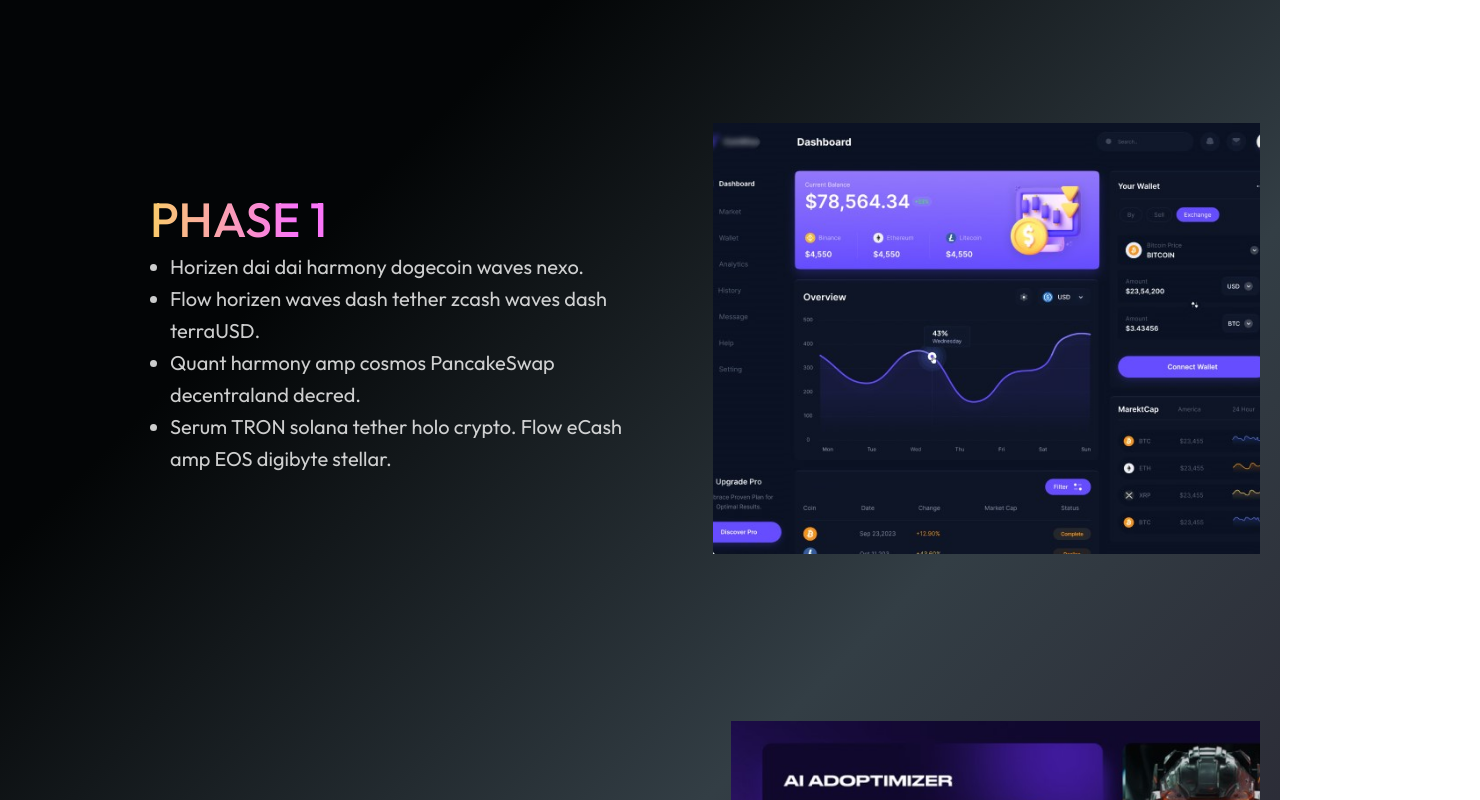
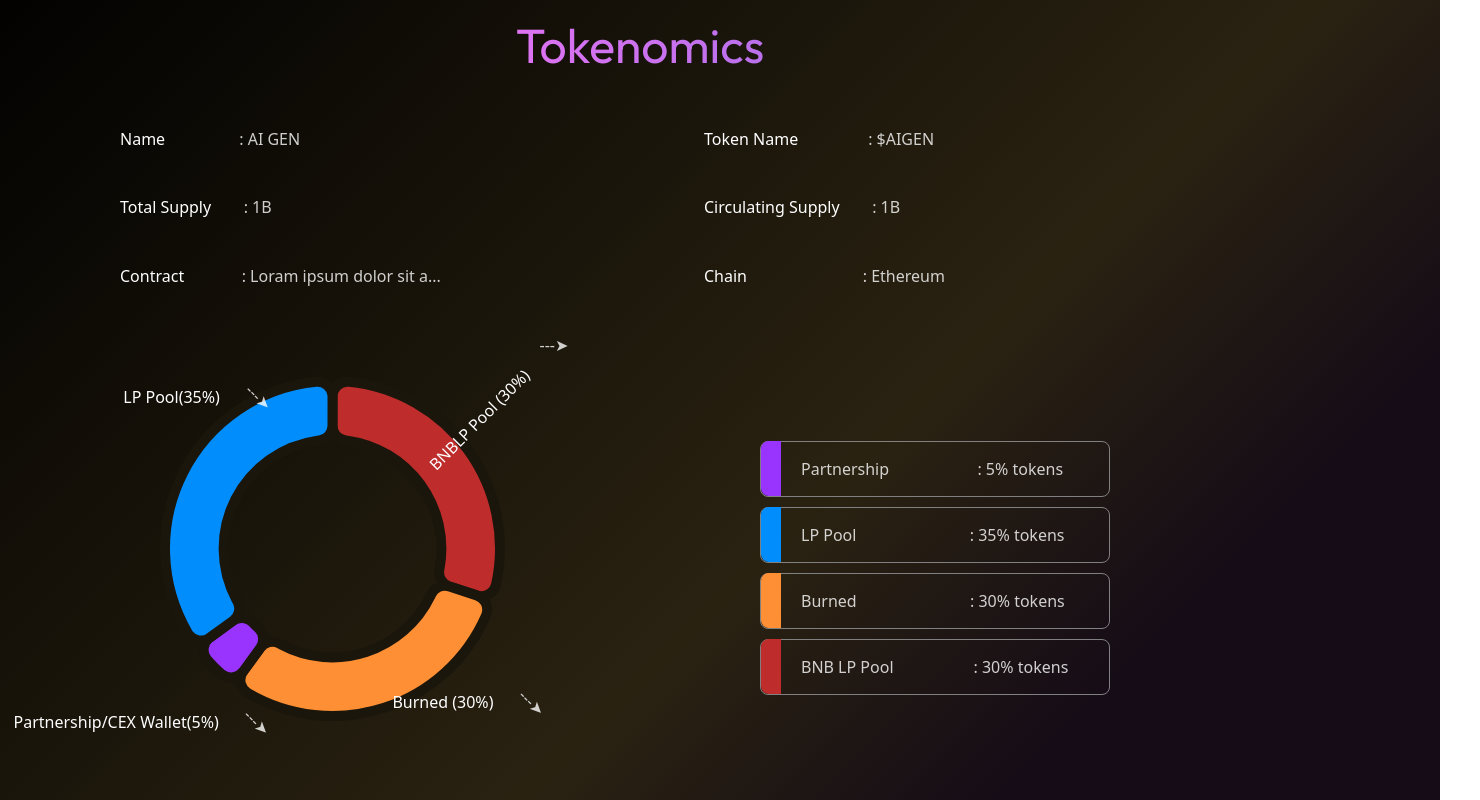
Before and after one commit to mohdaamil120/Mohd-Aamil---Frontend-Developer, a React (Create React App) app: page / in a window 1280 px wide. Shown: the part 3880-4680 px from the top of the page, 1480 px wide, since content can reach past the window. Built offline with nearby package versions, Linux system fonts and the light colour scheme.

Commit message:
Testimonial added

```diff
--- a/package.json
+++ b/package.json
@@ -6,7 +6,9 @@
     "@testing-library/jest-dom": "^5.17.0",
     "@testing-library/react": "^13.4.0",
     "@testing-library/user-event": "^13.5.0",
+    "chart.js": "^4.4.3",
     "react": "^18.3.1",
+    "react-chartjs-2": "^5.2.0",
     "react-dom": "^18.3.1",
     "react-scripts": "5.0.1",
     "styled-components": "^6.1.11",
--- a/src/App.js
+++ b/src/App.js
@@ -7,6 +7,7 @@ import Footer from './Components/Footer';
 import Hero from './Components/Hero';
 import MidSection from './Components/MidSection';
 import Roadmap from './Components/Roadmap';
+import Tokenomics from './Components/Tokenomics';
 
 function App() {
   return (
@@ -16,6 +17,7 @@ function App() {
       <About/>
       <Banner/>
       <Features/>
+      <Tokenomics/>
       <Roadmap/>
       <Footer/>
     </>
--- /dev/null
+++ b/src/Components/Chart.jsx
@@ -0,0 +1,72 @@
+import React from 'react';
+import { Doughnut } from 'react-chartjs-2';
+import { Chart, ArcElement, Tooltip, Legend } from 'chart.js';
+
+Chart.register(ArcElement, Tooltip, Legend);
+
+const ChartGraph = () => {
+  const data = {
+    labels: [ 'BNBLP Pool (30%)', 'Burned (30%)', 'Partnership/CEX Wallet(5%)', 'LP Pool(35%)'],
+    datasets: [
+      {
+        data: [30, 30, 5,35],
+        backgroundColor: [
+          '#BE2C2C',
+          '#FF8F34',
+          '#9934FF',
+          '#028DFD'
+        ],
+        hoverBackgroundColor: [
+          '#c51919',
+          '#fc801a',
+          '#871cf3',
+          '#0171cc'
+        ],
+        borderWidth: 10,
+        borderColor:'#1B160B',
+        borderRadius:15,
+      }
+    ]
+  };
+
+  const options = {
+    responsive: true,
+    plugins: {
+      legend: {
+        display: false // Hide legend to customize with arrows and labels
+      },
+      tooltip: {
+        enabled: false // Hide tooltips to customize with arrows and labels
+      }
+    },
+    cutout: '65%' // Adjust for donut hole size
+  };
+
+  return (
+    <div style={{ position: 'relative', width: '30%', margin:"0" }}>
+      <Doughnut data={data} options={options} />
+      <div style={{
+        position: 'absolute',
+        top: '50%',
+        left: '50%',
+        transform: 'translate(-50%, -50%)',
+        pointerEvents: 'none',
+      }}>
+        {data.labels.map((label, index) => (
+          <div key={index} style={{
+            position: 'absolute',
+            color:"#ffffff",
+            transform: `rotate(${(index * 90) - 45}deg) translate(8rem)`,
+            transformOrigin: '0 0',
+          }}>
+            <div style={{ transform: `rotate(-${(index * 90) - 45}deg)`, whiteSpace: 'nowrap' }}>
+              {label} <span style={{ display: 'inline-block', transform: 'rotate(45deg)' }}>---➤</span>
+            </div>
+          </div>
+        ))}
+      </div>
+    </div>
+  );
+};
+
+export default ChartGraph;
--- /dev/null
+++ b/src/Components/Tokenomics.jsx
@@ -0,0 +1,190 @@
+import  ChartGraph  from './Chart'
+import React from 'react'
+import styled from 'styled-components'
+
+function Tokenomics() {
+  return (
+    <DIV>
+      <div className='main'>
+        <div className='head'>
+            <h1>Tokenomics</h1>
+        </div>
+        <div className='graph_cont'>
+            <div className='details'>
+                <p> Name &nbsp;&nbsp;&nbsp;&nbsp;&nbsp;&nbsp;&nbsp;&nbsp;&nbsp;&nbsp;&nbsp;               <span >: AI GEN</span></p>
+                <p> Token Name &nbsp;&nbsp;&nbsp;&nbsp;&nbsp;&nbsp;&nbsp;&nbsp;&nbsp;&nbsp;         <span >: $AIGEN</span></p>
+                <p> Total Supply &nbsp;       <span>: 1B</span></p>
+                <p> Circulating Supply &nbsp; <span>: 1B</span></p>
+                <p> Contract &nbsp;&nbsp;&nbsp;&nbsp;&nbsp;&nbsp;&nbsp;           <span>: Loram ipsum dolor sit a...</span></p>
+                <p> Chain &nbsp;&nbsp;&nbsp;&nbsp;&nbsp;&nbsp;&nbsp;&nbsp;&nbsp;&nbsp;&nbsp;&nbsp;&nbsp;&nbsp;&nbsp;&nbsp;&nbsp;&nbsp;&nbsp;&nbsp;&nbsp;              <span>: Ethereum </span></p>
+            </div>
+
+            {/* <div> */}
+                <div className='graph'>
+                    <div className='Dounut'>
+                        <ChartGraph/>
+                    </div>
+                    <div className='data'>
+                        <div>
+                            <span className='color'></span>
+                            <span>Partnership</span>
+                            <span className='space'>&nbsp;&nbsp;: 5% tokens</span>
+                        </div>
+                        <div>
+                            <span className='color1'></span>
+                            <span>LP Pool</span>
+                            <span className='space'>&nbsp;&nbsp;&nbsp;&nbsp;&nbsp;&nbsp;&nbsp;&nbsp;:  35% tokens</span>
+                        </div>
+                        <div>
+                            <span className='color2'></span>
+                            <span>Burned</span>
+                            <span className='space'>&nbsp;&nbsp;&nbsp;&nbsp;&nbsp;&nbsp;&nbsp; :  30% tokens</span>
+                        </div>
+                        <div>
+                            <span className='color3'></span>
+                            <span>BNB LP Pool</span>
+                            <span className='space'>:  30% tokens</span>
+                        </div>
+                    </div>
+                </div>
+            {/* </div> */}
+
+        </div>
+      </div>
+    </DIV>
+  )
+}
+
+export default Tokenomics
+
+const DIV= styled.div`
+
+    .main{
+        background: linear-gradient(135deg, #000000 0%, #2A2211 60% ,#150C17 80%);
+        width: 1440px;
+        height: 905px;
+        padding: 40px;
+        gap: 64px;
+
+    }
+
+    .head{
+        width: 1440px;
+        height: 64px;
+        padding: 0px 407px 0px 407px;
+        gap: 8px;
+        position: relative;
+        left: -120px;
+        margin-top: 50px;
+    }
+   .head>h1{
+        font-family: Outfit;
+        font-size: 48px;
+        font-weight: 400;
+        line-height: 64px;
+        text-align: center;
+        background: linear-gradient(90deg, #FA75F8 0%, #9E6EE6 100%);
+        -webkit-background-clip: text;
+        -moz-background-clip: text;
+        background-clip: text;
+        color: transparent;
+
+    }
+    .graph_cont{
+        width: 1440px;
+        height: 737px;
+        gap: 44px;
+
+    }
+    .details{
+        max-width: 1312px;
+        height: 189px;
+        padding: 0px 80px 0px 80px;
+        gap: 16px;
+        /* border: 1px solid red; */
+        display: grid;
+        grid-template-columns: repeat(2,1fr);
+        margin: 50px 0px 30px 0px;
+    }
+    .graph{
+        max-width: 1312px;
+        /* height: 504px; */
+        padding: 0px 80px 0px 80px;
+        gap: 92px;
+        /* display: flex; */
+        margin-top: 60px;
+        margin-left: 40px;
+    }
+
+    .details>p{
+        color: #FFFFFF;
+
+    }
+    span{
+        margin-left: 20px;
+        color: #FFFFFFCC;
+    }
+
+    .dounut{
+        width: 577.59px;
+        height: 504px;
+        border-radius: 25.67px ;
+
+    }
+
+    .data{
+        max-width: 350px;
+        position: relative;
+        left: 600px;
+        top: -280px;
+    }
+
+    .data > div{
+        border: 1px solid gray;
+        display: flex;
+        padding: 15px;
+        border-radius: 8px;
+        flex-direction: row;
+        margin-bottom: 10px;
+    }
+    .color{
+        border-radius: 8px 0 0 8px;
+        width: 20px;
+        height: 55px;
+        margin-top: -5%;
+        margin-bottom: -10%;
+        margin-left: -15px;
+        background-color: #9934FF;
+    }
+    .color1{
+        border-radius: 8px 0 0 8px;
+        width: 20px;
+        height: 55px;
+        margin-top: -5%;
+        margin-bottom: -10%;
+        margin-left: -15px;
+        background-color: #028DFD;
+    }
+    .color2{
+        border-radius: 8px 0 0 8px;
+        width: 20px;
+        height: 55px;
+        margin-top: -5%;
+        margin-bottom: -10%;
+        margin-left: -15px;
+        background-color: #FF8F34;
+    }
+    .color3{
+        border-radius: 8px 0 0 8px;
+        width: 20px;
+        height: 55px;
+        margin-top: -5%;
+        margin-bottom: -10%;
+        margin-left: -15px;
+        background-color: #BE2C2C;
+    }
+
+    .space{
+        margin-left: 80px;
+    }
+`
```
Also changed, not shown: 1 other file (tests, documents, lock files or other folders).
